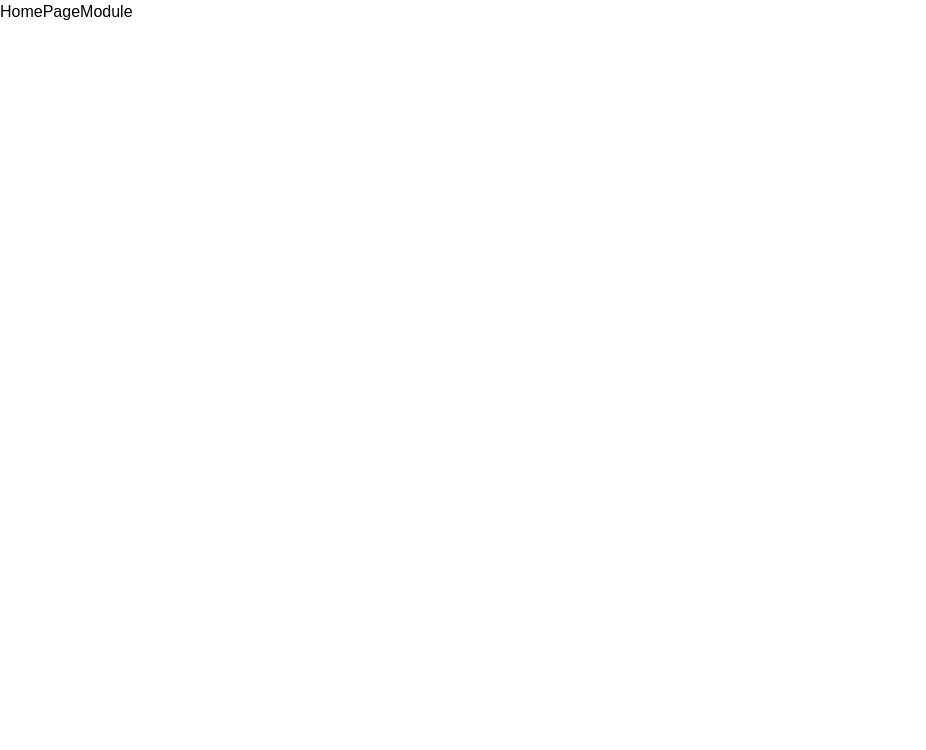
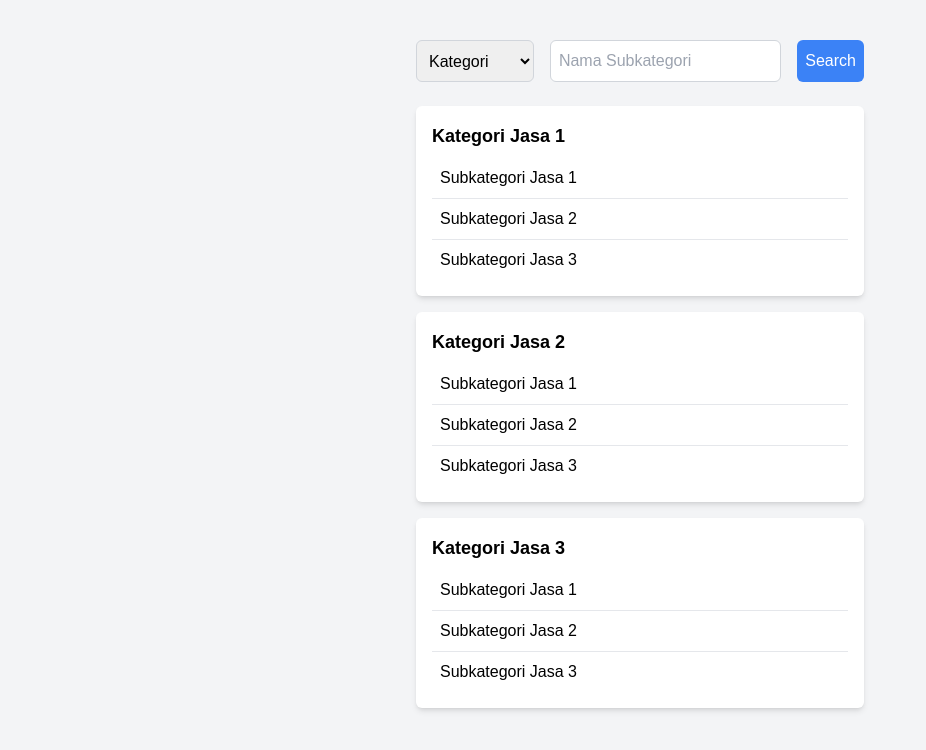
Before and after one commit to Andrew4Coding/sijarta-ngequery, a Next.js app: page / in a window 1280 px wide. Shown: the top 750 px of the page, without its empty margins (0-926 px from the left). Built offline with nearby package versions, Linux system fonts and the light colour scheme.

Commit message:
feat: HomePageModule

```diff
--- a/modules/HomePageModule/index.tsx
+++ b/modules/HomePageModule/index.tsx
@@ -1,7 +1,72 @@
-import React from 'react'
+'use client'
+
+import { useState } from 'react';
 
 export const HomePageModule = () => {
-  return (
-    <main>HomePageModule</main>
-  )
-}
+    const [selectedCategory, setSelectedCategory] = useState('');
+    const [searchTerm, setSearchTerm] = useState('');
+
+    const categories = [
+        { name: 'Kategori Jasa 1', subcategories: ['Subkategori Jasa 1', 'Subkategori Jasa 2', 'Subkategori Jasa 3'] },
+        { name: 'Kategori Jasa 2', subcategories: ['Subkategori Jasa 1', 'Subkategori Jasa 2', 'Subkategori Jasa 3'] },
+        { name: 'Kategori Jasa 3', subcategories: ['Subkategori Jasa 1', 'Subkategori Jasa 2', 'Subkategori Jasa 3'] },
+    ];
+
+    const handleCategoryChange = (event: React.ChangeEvent<HTMLSelectElement>) => {
+        setSelectedCategory(event.target.value);
+    };
+
+    const handleSearchChange = (event: React.ChangeEvent<HTMLInputElement>) => {
+        setSearchTerm(event.target.value);
+    };
+
+    const filteredCategories = categories.filter((category) => {
+        const matchesCategory = selectedCategory ? category.name === selectedCategory : true;
+        const matchesSearch = category.subcategories.some(subcategory =>
+            subcategory.toLowerCase().includes(searchTerm.toLowerCase())
+        );
+        return matchesCategory && matchesSearch;
+    });
+
+    return (
+        <main className="flex flex-col items-center py-10 px-5 bg-gray-100 min-h-screen">
+            <div className="flex gap-4 mb-6 w-full max-w-md">
+                <select
+                    value={selectedCategory}
+                    onChange={handleCategoryChange}
+                    className="w-1/3 p-2 border border-gray-300 rounded-md"
+                >
+                    <option value="">Kategori</option>
+                    {categories.map((category, index) => (
+                        <option key={index} value={category.name}>{category.name}</option>
+                    ))}
+                </select>
+                <input
+                    type="text"
+                    value={searchTerm}
+                    onChange={handleSearchChange}
+                    placeholder="Nama Subkategori"
+                    className="w-2/3 p-2 border border-gray-300 rounded-md"
+                />
+                <button className="bg-blue-500 text-white p-2 rounded-md">Search</button>
+            </div>
+
+            <div className="w-full max-w-md">
+                {filteredCategories.map((category, index) => (
+                    <div key={index} className="bg-white p-4 mb-4 shadow-md rounded-md">
+                        <h3 className="font-bold text-lg mb-2">{category.name}</h3>
+                        <ul className="list-none">
+                            {category.subcategories.map((subcategory, subIndex) => (
+                                <li key={subIndex} className="p-2 border-b last:border-b-0">
+                                    {subcategory}
+                                </li>
+                            ))}
+                        </ul>
+                    </div>
+                ))}
+            </div>
+        </main>
+    );
+};
+
+export default HomePageModule;
```
